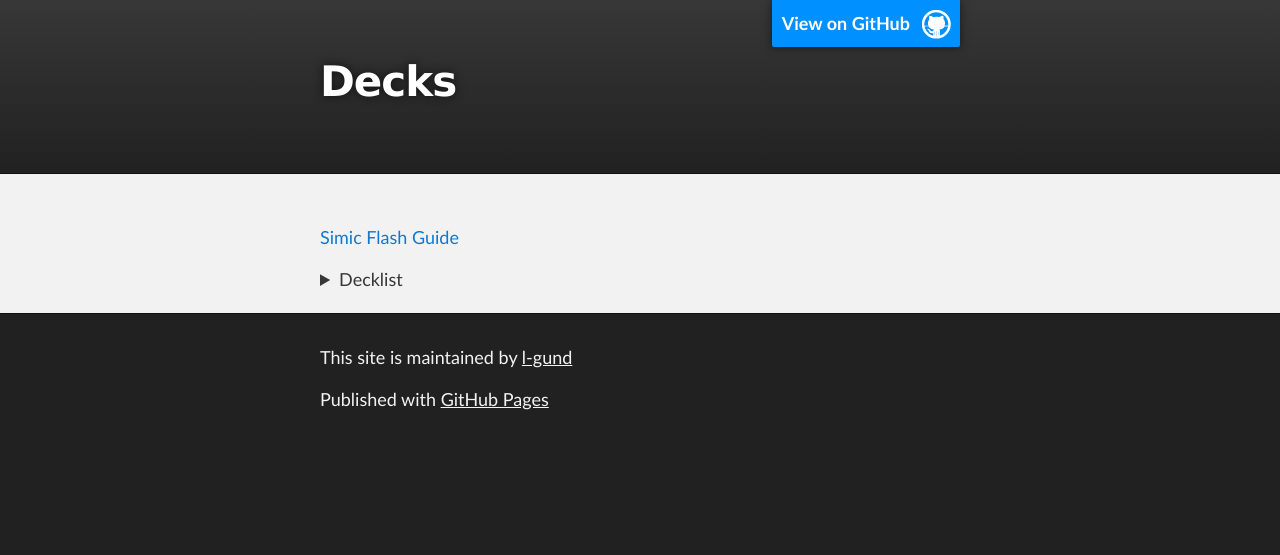
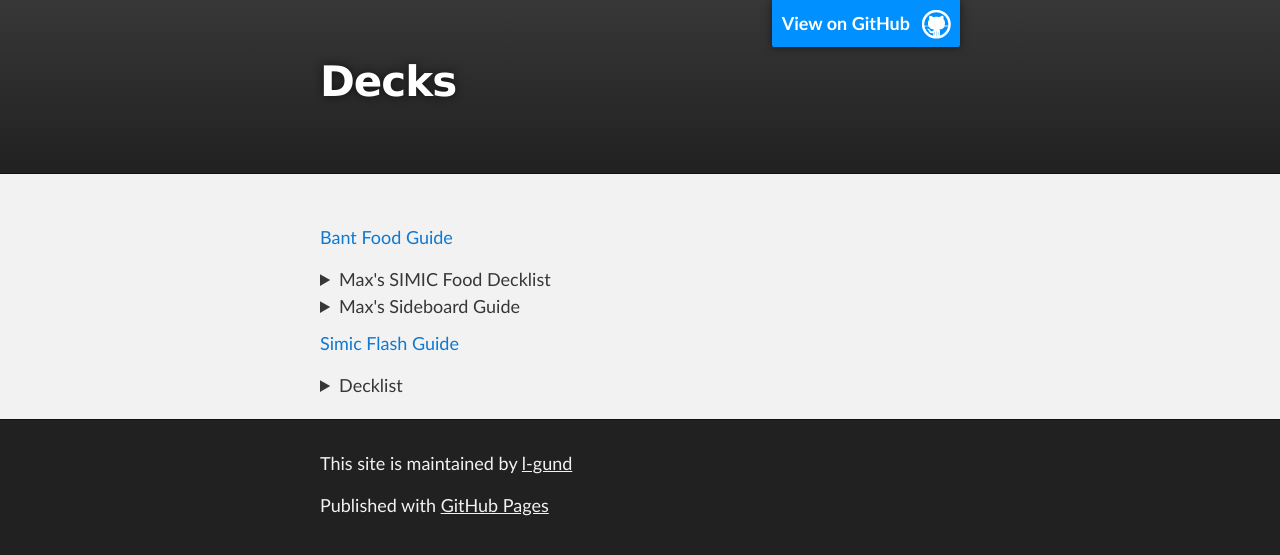
Before and after one commit to l-gund/mhhayashi.github.io, a Jekyll site: the page built from mtg.md, in a window 1280 px wide. Shown: the top 555 px of the page. Built offline with Jekyll 4.4.1, drawn with Linux system fonts in a browser that asks for light colours; the repository's description, which GitHub fills in, is left out; part of the change alters nothing that is shown.

Commit message:
Update mtg.md

```diff
--- a/mtg.md
+++ b/mtg.md
@@ -2,6 +2,77 @@
 layout: default
 title: Decks
 ---
+[Bant Food Guide](https://www.channelfireball.com/all-strategy/articles/taking-bant-food-to-third-place-at-mythic-championship-v/){:target="_blank"}
+
+<details>
+<summary markdown="0">
+Max's SIMIC Food Decklist
+</summary>
+
+~~~
+Deck
+4 Oko, Thief of Crowns (ELD) 197
+4 Nissa, Who Shakes the World (WAR) 169
+4 Gilded Goose (ELD) 160
+4 Hydroid Krasis (RNA) 183
+4 Questing Beast (ELD) 171
+4 Wicked Wolf (ELD) 181
+4 Paradise Druid (WAR) 171
+4 Once Upon a Time (ELD) 169
+1 Agent of Treachery (M20) 43
+12 Forest (ELD) 266
+6 Island (ELD) 257
+4 Breeding Pool (RNA) 246
+2 Temple of Mystery (M20) 255
+1 Voracious Hydra (M20) 200
+1 Castle Vantress (ELD) 242
+1 Leafkin Druid (M20) 178
+
+Sideboard
+2 Veil of Summer (M20) 198
+2 Disdainful Stroke (GRN) 37
+1 Lovestruck Beast (ELD) 165
+1 Ashiok, Dream Render (WAR) 228
+2 Aether Gust (M20) 42
+1 Arboreal Grazer (WAR) 149
+2 Voracious Hydra (M20) 200
+2 Negate (RIX) 44
+2 Quench (RNA) 48
+~~~
+</details>
+
+<details>
+<summary markdown="0">
+Max's Sideboard Guide
+</summary>
+
+~~~
+NOTE: I am only taking out lands because I added an extra land in the flex slot
+Adventures:
+- agent of treachery
+- leafkin druid (OTP), castle vantess (OTD)
++ 2 Voracious Hydra
+(against golgari: take out both and play Veil)
+
+Gruul / Mono Red:
+- agent of treachery
+- leafkin druid
+- castle vantress
+- once upon a time
++ 2 Voracious Hydra
++ 2 aether gust
+
+Esper Doom:
+- 4 Wicked Wolf
+- 1 leafkin druid
+- 1 castle vantress
++ 2 Negate
++ 2 Disdainful stroke
++ 2 veil of summer
+~~~
+</details>
+
+
 [Simic Flash Guide](https://www.reddit.com/r/spikes/comments/dci1cj/2x_throne_of_eldraine_simic_flash_mythic_top_1000/){:target="_blank"}
 
 <details>
```
